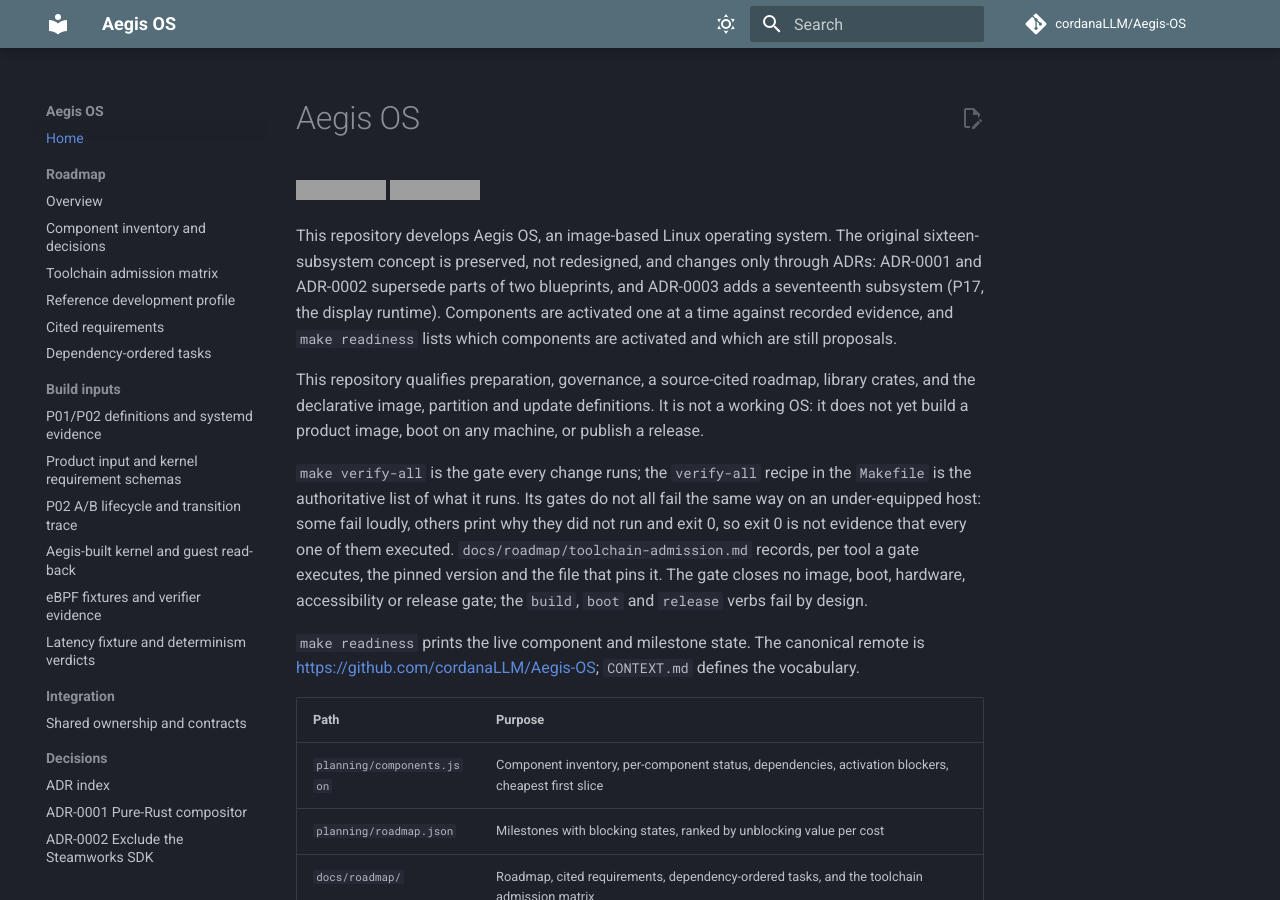
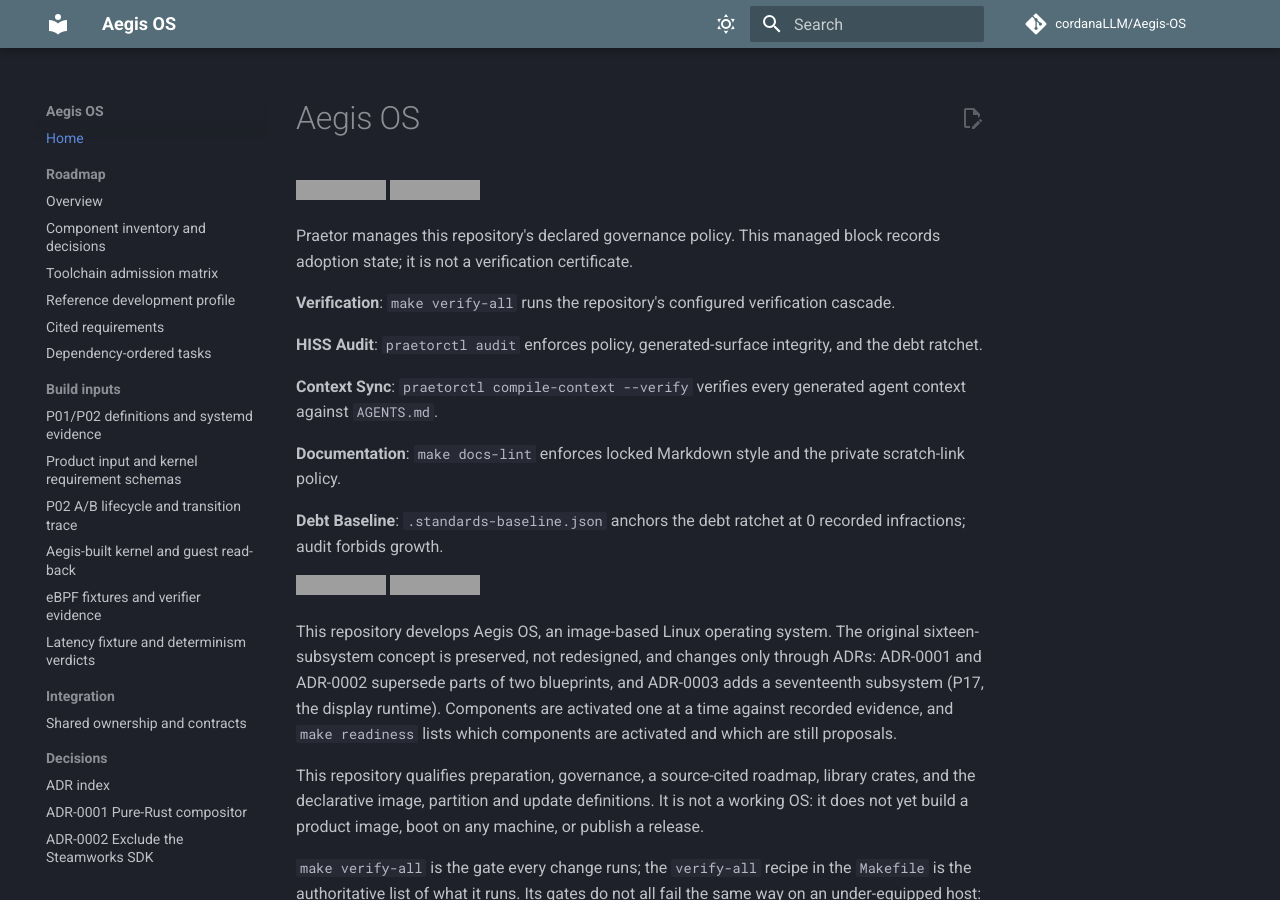
Before and after one commit to cordanaLLM/Aegis-OS, an MkDocs documentation site: the page built from docs/index.md, in a window 1280 px wide and 900 px high. Built offline with MkDocs 1.6.1 and Material for MkDocs 9.7.7, drawn with Linux system fonts in a browser that asks for light colours; comment, search, counter and statistics services are not loaded; grey boxes are pictures that could not be loaded.

Commit message:
chore(governance): bump praetor to 7325896 (#130)
Moves PRAETOR_COMMIT from 7e7746a to 7325896 under the maintainer's policy of bumping whenever praetor main moves, taking what the new gates require: re-emitted archetypes and lock digests (praetor#520), SHA-pinned documentation gate assets (praetor#517), forge-absolute README badge links (praetor#522) and the recompiled register block. The yamllint ignores and the README portal-section split from #122 are removed because upstream fixed their causes; the Renovate exclusion stays. Rewrites of hand-maintained files by praetorctl adopt --force were reverted, as in #122.

Signed-off-by: lusoris <lusoris@proton.me>
Co-Authored-By: Claude Opus 5.5 <noreply@anthropic.com>

```diff
--- a/README.md
+++ b/README.md
@@ -1,22 +1,32 @@
 # Aegis OS
 
-<!-- markdownlint-disable MD013 -->
 <!-- praetor:readme-governance:start -->
-[![HISS Adopted](https://img.shields.io/badge/Standards-HISS%20Adopted-blue)](AGENTS.md)
-[![Documentation Governance](https://github.com/cordanaLLM/Aegis-OS/actions/workflows/praetor-docs.yml/badge.svg)](https://github.com/cordanaLLM/Aegis-OS/actions/workflows/praetor-docs.yml)
+[![HISS Adopted][praetor-hiss-badge]][praetor-hiss-agents]
+[![Documentation Governance][praetor-docs-badge]][praetor-docs-runs]
 
-Praetor manages this repository's declared governance policy. This managed block records adoption state; it is not a verification certificate.
+Praetor manages this repository's declared governance policy. This managed
+block records adoption state; it is not a verification certificate.
 
-| Gate | Command | Contract |
-| :--- | :--- | :--- |
-| **Verification** | `make verify-all` | Runs the repository's configured verification cascade |
-| **HISS Audit** | `praetorctl audit` | Enforces policy, generated-surface integrity, and the debt ratchet |
-| **Context Sync** | `praetorctl compile-context --verify` | Verifies every generated agent context against `AGENTS.md` |
-| **Documentation** | `make docs-lint` | Enforces locked Markdown style and private scratch-link policy |
-| **Debt Baseline** | `.standards-baseline.json` | 0 recorded infractions; audit forbids growth |
+**Verification**: `make verify-all` runs the repository's configured
+verification cascade.
+
+**HISS Audit**: `praetorctl audit` enforces policy, generated-surface
+integrity, and the debt ratchet.
+
+**Context Sync**: `praetorctl compile-context --verify` verifies every
+generated agent context against `AGENTS.md`.
+
+**Documentation**: `make docs-lint` enforces locked Markdown style and the
+private scratch-link policy.
+
+**Debt Baseline**: `.standards-baseline.json` anchors the debt ratchet at
+0 recorded infractions; audit forbids growth.
+
+[praetor-hiss-badge]: https://img.shields.io/badge/Standards-HISS%20Adopted-blue
+[praetor-hiss-agents]: https://github.com/cordanaLLM/Aegis-OS/blob/HEAD/AGENTS.md
+[praetor-docs-badge]: https://github.com/cordanaLLM/Aegis-OS/actions/workflows/praetor-docs.yml/badge.svg
+[praetor-docs-runs]: https://github.com/cordanaLLM/Aegis-OS/actions/workflows/praetor-docs.yml
 <!-- praetor:readme-governance:end -->
-<!-- markdownlint-enable MD013 -->
-<!-- --8<-- [start:portal] -->
 
 [![Code: EUPL
 1.2](https://img.shields.io/badge/code-EUPL--1.2-315c9b.svg)](https://github.com/cordanaLLM/Aegis-OS/blob/main/LICENSING.md)
--- a/docs/roadmap/toolchain-admission.md
+++ b/docs/roadmap/toolchain-admission.md
@@ -33,7 +33,7 @@ Two rules follow from the clause and are applied below:
 | Rust (`rustc`, `cargo`) | 1.98.1 | `rust-toolchain.toml`, `channel = "1.98.1"`, materialised by rustup | distribution package `rust 1:1.98.1-1.1`, removed 2026-09-13 because a distribution package moves with system updates and cannot satisfy a pinned admission | M02 (D61) |
 | clippy | 0.1.98 | `rust-toolchain.toml`, `components = ["rustfmt", "clippy"]` | the clippy shipped inside the removed `rust 1:1.98.1-1.1` package | M02 (D61) |
 | rustfmt | 1.9.0-stable | `rust-toolchain.toml`, same `components` list | the rustfmt shipped inside the removed `rust 1:1.98.1-1.1` package | M02 (D61) |
-| praetorctl | source commit `7e7746a324ab2e787b5604b435d396196dbf413c` | `.github/workflows/ci.yml`, `PRAETOR_COMMIT`, verified with `git rev-parse` before the build | nothing | M00 |
+| praetorctl | source commit `732589684b245fec347ae31c62bb59f4c40a2c9d` | `.github/workflows/ci.yml`, `PRAETOR_COMMIT`, verified with `git rev-parse` before the build | the previous pin, source commit `7e7746a324ab2e787b5604b435d396196dbf413c`; the pin follows Praetor's `main` (see below) | M00 |
 | Go toolchain | the version Praetor's own `go.mod` declares | `actions/setup-go` with `go-version-file: praetor-src/go.mod`, `GOTOOLCHAIN=local` | nothing; it is a build input for praetorctl, not a gate of its own | M00 |
 | lefthook | 2.1.12 | `.github/workflows/ci.yml`, `LEFTHOOK_VERSION` plus the `LEFTHOOK_SHA256` checksum of the downloaded binary | nothing | M00 |
 | reuse | 6.2.0 | `.github/workflows/ci.yml`, `REUSE_VERSION`, run through `pipx run` | nothing | M00 |
@@ -58,6 +58,26 @@ channel or its components. `make verify-rust` reports
 `rustup show active-toolchain` and `rustup which rustc` before the gates run, so
 the evidence names the compiler that actually executed rather than a version
 string copied from this page.
+
+The praetorctl pin follows Praetor's `main` branch. The maintainer's standing
+rule, which this paragraph records, is that `PRAETOR_COMMIT` in
+`.github/workflows/ci.yml` moves to the head of Praetor's `main` whenever `main`
+moves. Between two bumps the pin lags `main`, so the praetorctl CI builds can
+be older than a workstation build of the current head.
+
+Each bump lands as its own pull request and updates the praetorctl row above.
+It runs `praetorctl adopt --force` from the new commit and keeps only the
+changes that `praetorctl audit`, `praetorctl compile-context --verify` and
+`praetorctl flavor audit` fail without. For the bump to `7325896` those were
+the archetypes under `.config/archetypes/` and `.standards.lock`, the
+documentation gate assets under `tools/markdownlint/` and
+`.github/workflows/praetor-docs.yml`, the governance block in `README.md`, and
+the text-register block in `AGENTS.md` with the projections
+`praetorctl compile-context` compiles from it. Every other file adopt rewrites
+goes back to its previous content, including the hand-maintained hook and
+editor settings, the lefthook scripts, the Paperclip harness, `renovate.json`
+and the rest of `AGENTS.md`, whose rule table carries corrections that apply
+to this repository.
 
 ## Crates the workspace pins
 
```
Also changed, not shown: other parts of README.md (+0 -1 lines), other parts of docs/roadmap/toolchain-admission.md (+1 -1 lines), .codex/rules.md (+1 -1 lines), .gemini/GEMINI.md (+1 -1 lines), .yamllint.yml (+9 -6 lines), AGENTS.md (+1 -1 lines), CLAUDE.md (+1 -1 lines), docs/index.md (+1 -5 lines), .github/copilot-instructions.md, 10 other files.
